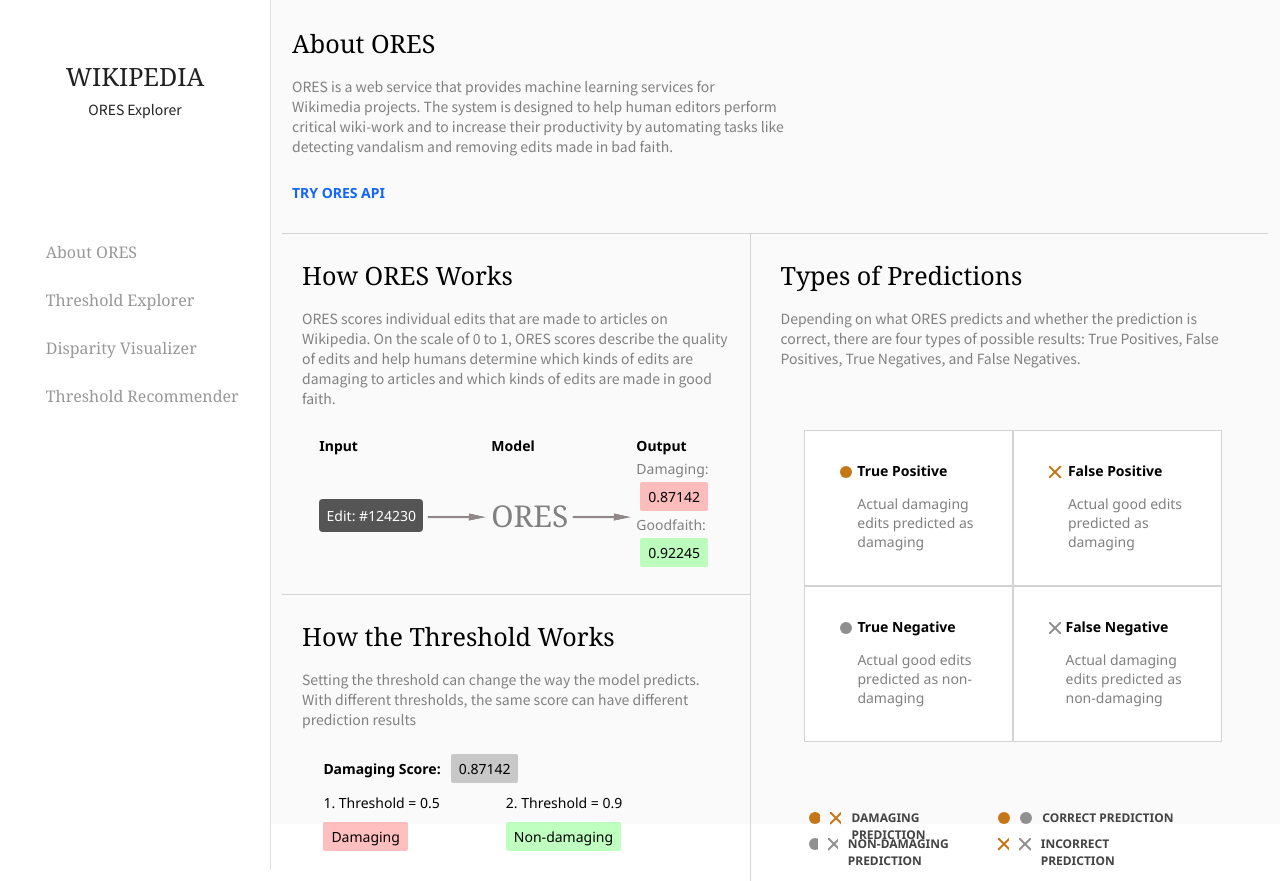
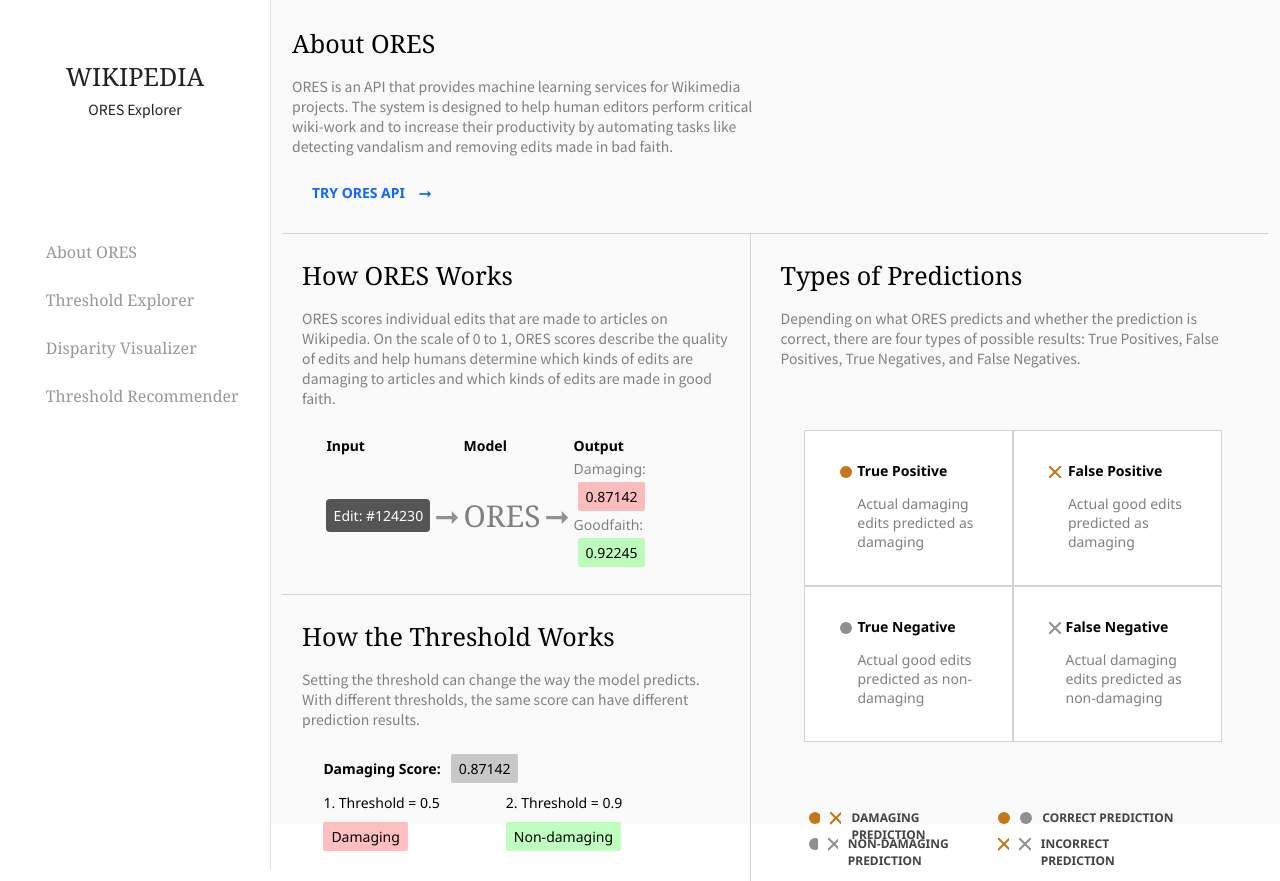
Before and after one commit to CMU-Wikipedia/ores-viz, a React (Create React App) app: page / in a window 1280 px wide. Built offline with nearby package versions, Linux system fonts and the light colour scheme.

Commit message:
moved new changes to new repo - thanks Anna!

```diff
--- a/package.json
+++ b/package.json
@@ -1,5 +1,5 @@
 {
-  "homepage": "https://yuanxinran.github.io/ores-viz",
+  "homepage": "https://cmu-wikipedia.github.io/ores-viz",
   "name": "ores-viz",
   "version": "0.1.0",
   "private": true,
--- a/src/App.scss
+++ b/src/App.scss
@@ -82,7 +82,7 @@
   padding-left: 10px;
 
   .modelOptions {
-    padding-bottom: 8px;
+    margin-bottom: 8px;
     height: 100%;
 
     .options {
@@ -469,6 +469,30 @@
   display: none;
 }
 
+.customLink {
+  display: inline-flex;
+  height: 20px;
+  align-items: center;
+  justify-content: space-between;
+
+  a {
+    text-transform: uppercase;
+    color: #1166ff;
+    font-weight: bold;
+    font-size: 14px;
+    margin-left: 20px;
+  }
+
+  a:hover {
+    text-decoration: underline;
+  }
+
+  div {
+    font-size: 20;
+    color: #1166ff;
+  }
+}
+
 .aboutPage {
   padding: 0px;
 
@@ -479,14 +503,6 @@
     padding: 10px;
     padding-bottom: 30px;
     align-items: center;
-
-    a {
-      margin-top: 20px;
-      text-transform: uppercase;
-      color: #1166ff;
-      font-weight: bold;
-      font-size: 14px;
-    }
   }
 
   .container {
@@ -554,15 +570,8 @@
     }
 
     .arrow {
-      display: inline-block;
-      color: grey;
-      font-weight: 900;
-      width: 60px;
-      height: 2vh;
-      color: grey;
-
-      vertical-align: middle;
-      padding: 0px;
+      color: #909090;
+      font-size: 30px;
     }
 
     .DGgrid {
--- a/src/components/about.jsx
+++ b/src/components/about.jsx
@@ -43,8 +43,9 @@
           {this.getMainContent({
             title: "About ORES",
             desc:
-              "ORES is a web service that provides machine learning services for Wikimedia projects. The system is designed to help human editors perform critical wiki-work and to increase their productivity by automating tasks like detecting vandalism and removing edits made in bad faith.",
+              "ORES is an API that provides machine learning services for Wikimedia projects. The system is designed to help human editors perform critical wiki-work and to increase their productivity by automating tasks like detecting vandalism and removing edits made in bad faith.",
           })}
+          <div class="customLink" style={{ width: 140 }}>
             <a
               href="https://ores.wikimedia.org/ui/"
               target="_blank"
@@ -52,6 +53,8 @@
             >
               Try ORES API
             </a>
+            <div>&#10142;</div>
+          </div>
         </div>
         <div className="container">
           <div style={{ width: "50%", borderRight: "1px solid lightgrey" }}>
@@ -74,21 +77,13 @@
                     <div className="aboutButton">Edit: #124230</div>
                   </td>
                   <td>
-                    <img
-                      className="arrow"
-                      src="about/arrow.png"
-                      alt="is evaluated by"
-                    />
+                    <div class="arrow">&#10142;</div>
                   </td>
                   <td>
                     <div className="oresText">ORES</div>
                   </td>
                   <td>
-                    <img
-                      className="arrow"
-                      src="about/arrow.png"
-                      alt="which gives scores: "
-                    />
+                    <div class="arrow">&#10142;</div>
                   </td>
                   <td className="DGgrid">
                     <div>
@@ -96,9 +91,7 @@
                       <div class="highlight bad">0.87142</div>
                     </div>
                     <div>
-                      <div style={{ color: "grey", width: 75 }}>
-                        Goodfaith:{" "}
-                      </div>
+                      <div style={{ color: "grey", width: 75 }}>Goodfaith:</div>
                       <div class="highlight good">0.92245</div>
                     </div>
                   </td>
@@ -112,7 +105,7 @@
               {this.getMainContent({
                 title: "How the Threshold Works",
                 desc:
-                  "Setting the threshold can change the way the model predicts. With different thresholds, the same score can have different prediction results",
+                  "Setting the threshold can change the way the model predicts. With different thresholds, the same score can have different prediction results.",
               })}
               <div class="thresList">
                 <div>
--- a/src/components/content.jsx
+++ b/src/components/content.jsx
@@ -87,7 +87,7 @@
           <Section>
             {this.sectionHeader(
               "Disparity Visualizer",
-              "This visualization provides insights on how the model performs for wiki’s edited by different user groups; this may help you weigh the pros and cons of picking the threshold."
+              "This visualization provides insights on how the model performs for articles edited by different user groups; this may help you weigh the pros and cons of picking the threshold."
             )}
             <GroupCompareChart
               performanceData={this.state.performance_data}
--- a/src/components/recommender.jsx
+++ b/src/components/recommender.jsx
@@ -214,8 +214,7 @@
             verticalAlign: "top",
           }}
         >
-          <div className="upperSettings">
-            <Grid container spacing={0}>
+          <Grid container spacing={0} className="upperSettings">
             <TypeToggle
               damaging={this.state.damaging}
               onChange={this.onTypeChange}
@@ -227,39 +226,30 @@
               xs={8}
               style={{
                 height: "auto",
+                padding: 0,
                 paddingLeft: 10,
                 paddingBottom: 10,
                 borderLeft: "1px solid #d3d3d3",
+                display: "flex",
+                flexDirection: "column",
+                alignItems: "left",
               }}
             >
               <Typography component="div" variant="subtitle2">
-                  <Box>INTERACTION FLOW</Box>
+                <Box>Additional Information</Box>
               </Typography>
-                <Grid
-                  container
-                  style={{ justifyContent: "space-evenly", height: "100%" }}
+              <div className="customLink" style={{ width: 410, marginTop: 7 }}>
+                <a
+                  href="https://www.mediawiki.org/wiki/ORES/Thresholds"
+                  target="_blank"
+                  style={{ textTransform: "none" }}
                 >
-                  {[
-                    "1. Choose a Goal",
-                    "2. Tune Recommendation",
-                    "3. Request Performance",
-                  ].map((text) => (
-                    <Typography
-                      component="span"
-                      variant="h6"
-                      style={{
-                        fontWeight: 500,
-                        paddingTop: 5,
-                        paddingRight: 50,
-                      }}
-                    >
-                      {text}
-                    </Typography>
-                  ))}
+                  Click here to Learn More about ORES and Thresholds
+                </a>
+                <div>&#10142;</div>
+              </div>
             </Grid>
           </Grid>
-            </Grid>
-          </div>
           {!this.state.goodfaithData && (
             <LinearProgress className="myProgress" />
           )}
@@ -273,6 +263,18 @@
               margin: "0% 10%",
             }}
           >
+            {/* Toggle for Model Options */}
+            <div
+              style={{
+                height: "80%",
+                display: "flex",
+                flexDirection: "column",
+                alignItems: "center",
+              }}
+            >
+              <p style={{ margin: 10, width: "100%" }}>
+                <strong>Step 1: </strong>Choose a model
+              </p>
               <ToggleButtonGroup
                 orientation="vertical"
                 exclusive
@@ -284,7 +286,7 @@
                   flexDirection: "column",
                   textAlign: "center",
                   alignItems: "center",
-                justifyContent: "space-evenly",
+                  justifyContent: "space-between",
                   height: "100%",
                   margin: 0,
                 }}
@@ -333,7 +335,10 @@
                     <Grid
                       container
                       spacing={0}
-                    style={{ display: "flex", justifyContent: "space-evenly" }}
+                      style={{
+                        display: "flex",
+                        justifyContent: "space-evenly",
+                      }}
                     >
                       <Grid
                         item
@@ -369,11 +374,14 @@
                   </ToggleButton>
                 ))}
               </ToggleButtonGroup>
+            </div>
+            {/* Arrows */}
             <div
               style={{
                 display: "flex",
                 flexDirection: "column",
                 justifyContent: "space-between",
+                marginTop: 50,
               }}
             >
               {["Aggressive", "Balanced", "Cautious"].map((type, index) => {
@@ -393,14 +401,19 @@
                 );
               })}
             </div>
+            {/* Performance Card */}
             <div
               style={{
                 display: "flex",
+                flexDirection: "column",
                 justifyContent: "center",
                 alignItems: "center",
                 marginLeft: 0,
               }}
             >
+              <p style={{ margin: 10, width: "100%" }}>
+                <strong>Step 2: </strong>Adjust the threshold
+              </p>
               <div className="card" style={{ borderColor: borderColor }}>
                 <Typography
                   component="div"
--- a/src/partials/drawerList.jsx
+++ b/src/partials/drawerList.jsx
@@ -23,7 +23,7 @@
     return (
       <List style={{ marginTop: "10vh" }}>
         {[
-          { text: "About ORES", path: "/about-ores" },
+          { text: "About ORES", path: "/" },
           { text: "Threshold Explorer", path: "/explorer/" },
           { text: "Disparity Visualizer", path: "/disparity/" },
           { text: "Threshold Recommender", path: "/recommender/" },
```
Lines whose indentation alone changed are shown as unchanged.
